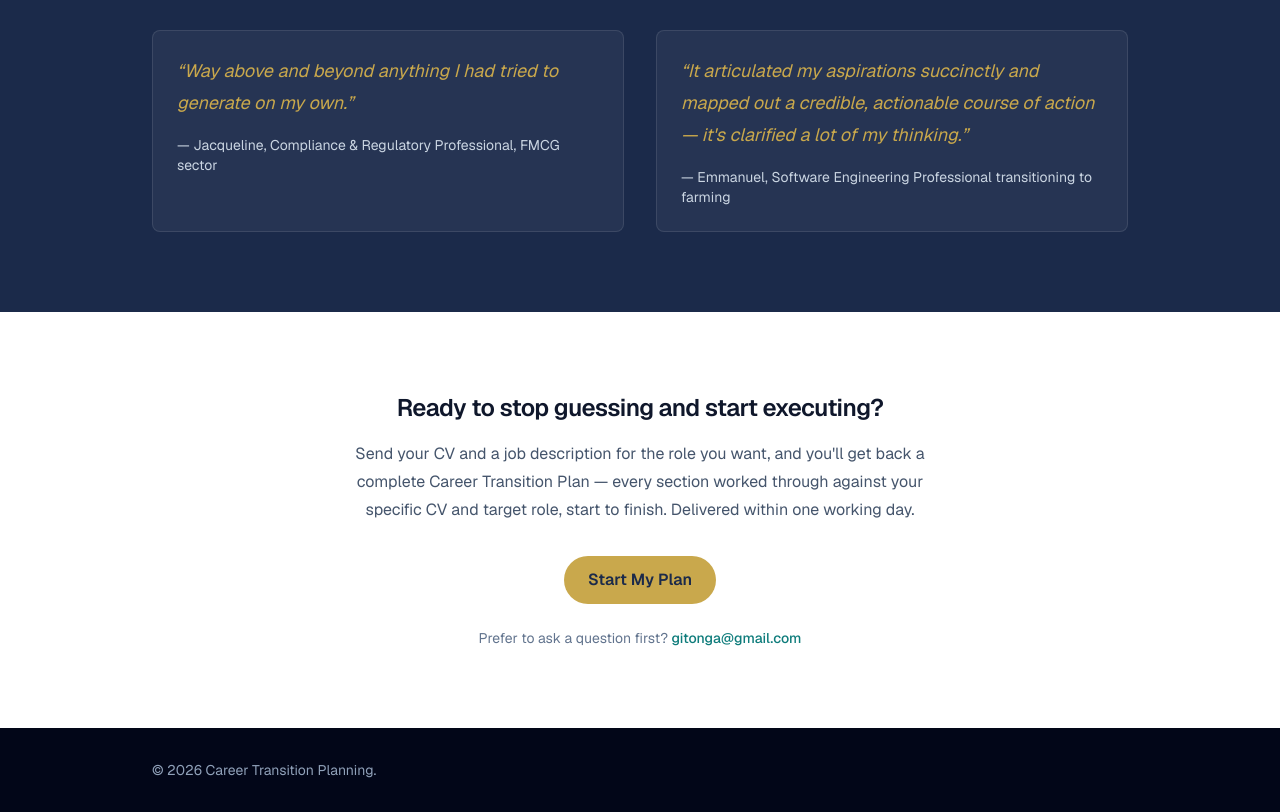
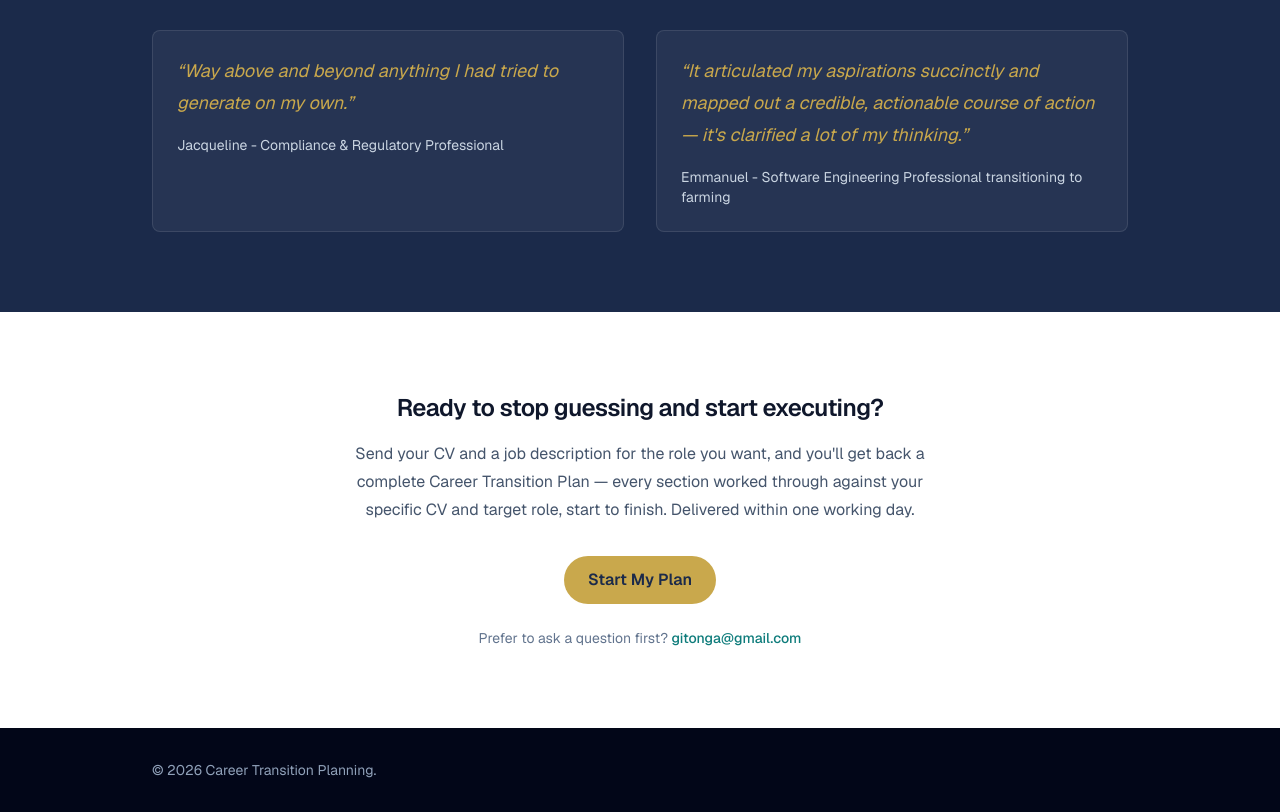
Before and after one commit to ericgitonga/career-transition, a Next.js app in the folder landing/: page / in a window 1280 px wide. Shown: the part 4380-5192 px from the top of the page. Built offline with nearby package versions, Linux system fonts and the light colour scheme.

Commit message:
Restyle testimonial attribution separator and trim Jacqueline's line
- Drop the hard-coded em-dash prefix; bake "Name - Role" into each
  attribution string instead.
- Drop "FMCG sector" from Jacqueline's line, keeping just her profession.

```diff
--- a/landing/src/app/page.tsx
+++ b/landing/src/app/page.tsx
@@ -106,12 +106,12 @@ type Testimonial = {
 const TESTIMONIALS: Testimonial[] = [
   {
     quote: "Way above and beyond anything I had tried to generate on my own.",
-    attribution: "Jacqueline, Compliance & Regulatory Professional, FMCG sector",
+    attribution: "Jacqueline - Compliance & Regulatory Professional",
   },
   {
     quote:
       "It articulated my aspirations succinctly and mapped out a credible, actionable course of action — it's clarified a lot of my thinking.",
-    attribution: "Emmanuel, Software Engineering Professional transitioning to farming",
+    attribution: "Emmanuel - Software Engineering Professional transitioning to farming",
   },
 ];
 
@@ -328,7 +328,7 @@ export default function Home() {
                   &ldquo;{testimonial.quote}&rdquo;
                 </p>
                 <footer className="mt-4 text-sm text-slate-300">
-                  — {testimonial.attribution}
+                  {testimonial.attribution}
                 </footer>
               </blockquote>
             ))}
```
Also changed, not shown: 1 other file (tests, documents, lock files or other folders).
